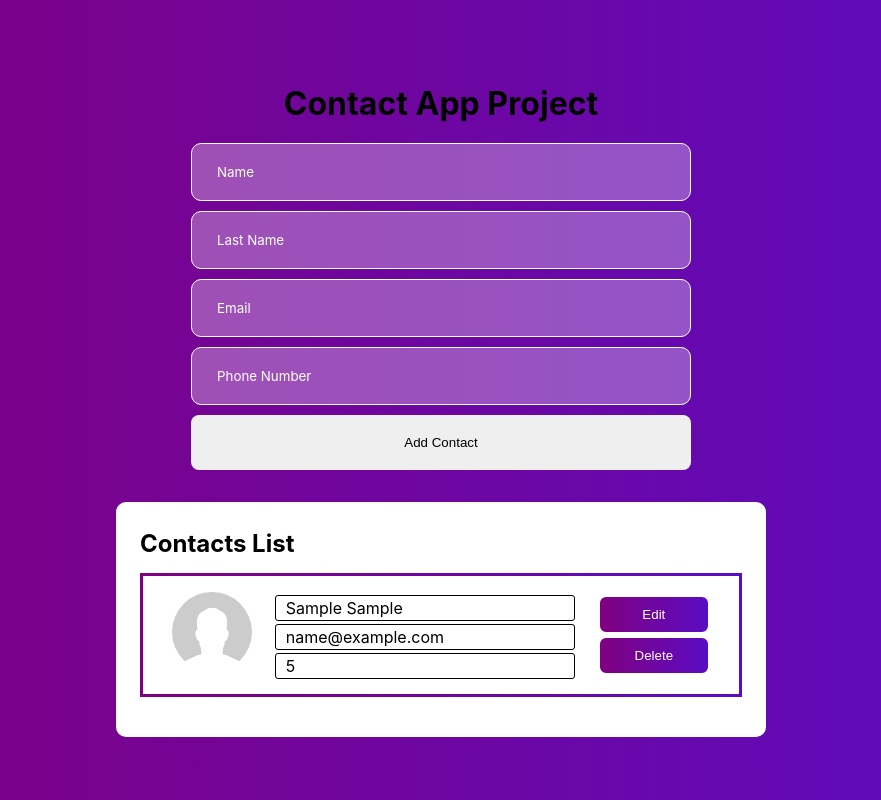
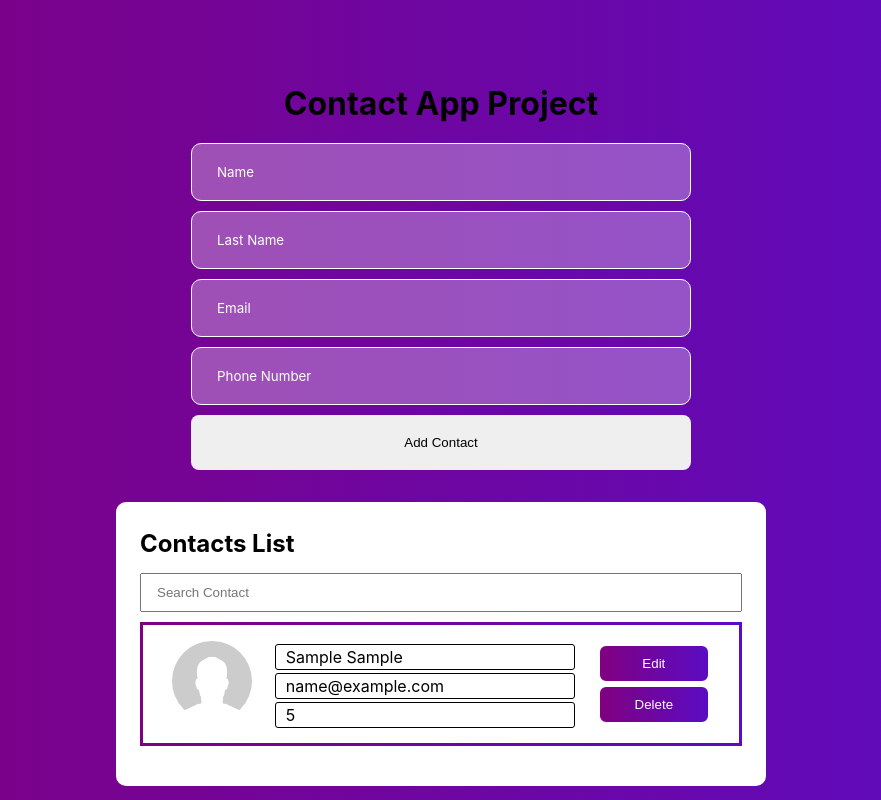
Before and after one commit to 7abracadabra7/contact-app, a React (Vite) app: page / in a window 1280 px wide. Both pictures are taken after typing "Sample", "Sample", "name@example.com", "5" into the empty fields and a click on the button "Add Contact". Shown: the whole page, without its empty margins (199-1080 px from the left). Built offline with nearby package versions, Linux system fonts and the light colour scheme.

Commit message:
search contact structure added

```diff
--- a/src/components/AddContact.jsx
+++ b/src/components/AddContact.jsx
@@ -27,12 +27,18 @@ const AddContact = () => {
 
   const addContactHandler = () => {
     const contactId = uuidv4();
-    const newContact = { ...contact, id: contactId };
+    const newContact = {
+      ...contact,
+      id: contactId,
+      fullname: contact.name + " " + contact.lastname,
+    };
     setContacts((contacts) => [...contacts, newContact]);
+    console.log(contacts);
     setContact({
       id: "",
       name: "",
       lastname: "",
+      fullname: "",
       email: "",
       number: "",
     });
@@ -41,6 +47,7 @@ const AddContact = () => {
   return (
     <div className={styles.container}>
       <input
+        className={styles.input}
         type="text"
         placeholder="Name"
         name="name"
@@ -48,6 +55,7 @@ const AddContact = () => {
         value={contact.name}
       />
       <input
+        className={styles.input}
         type="text"
         placeholder="Last Name"
         name="lastname"
@@ -55,6 +63,7 @@ const AddContact = () => {
         value={contact.lastname}
       />
       <input
+        className={styles.input}
         type="text"
         placeholder="Email"
         name="email"
@@ -62,6 +71,7 @@ const AddContact = () => {
         value={contact.email}
       />
       <input
+        className={styles.input}
         type="number"
         placeholder="Phone Number"
         name="number"
--- a/src/components/AddContact.module.css
+++ b/src/components/AddContact.module.css
@@ -6,7 +6,7 @@
   align-items: center;
 }
 
-.container input {
+.input {
   width: 100%;
   background-color: rgba(255, 255, 255, 0.3);
   border-radius: 10px;
@@ -18,7 +18,7 @@
   font-family: inherit;
 }
 
-input::placeholder {
+.input::placeholder {
   font-family: inherit;
   color: #ffffff;
 }
--- a/src/components/ContactItem.module.css
+++ b/src/components/ContactItem.module.css
@@ -52,5 +52,4 @@
 .icons button:hover {
   background: #5b0cc3;
   border-color: black;
-
 }
--- a/src/components/ContactsList.jsx
+++ b/src/components/ContactsList.jsx
@@ -1,15 +1,32 @@
 /* eslint-disable react/prop-types */
 import ContactItem from "./ContactItem";
+import Search from "./Search";
 import styles from "./ContactsList.module.css";
+import { useEffect, useState } from "react";
+import { searchContacts } from "../helper/filterContacts";
 
 const ContactsList = ({ contacts, onDelete }) => {
+  const [filteredContacts, setFilteredContacts] = useState([]);
+
+  useEffect(() => {
+    setFilteredContacts(contacts);
+  }, [contacts]);
+  console.log("contacts", contacts);
+  console.log("filter", filteredContacts);
+  const searchHandler = (name) => {
+    console.log("your searched value", name);
+    const displayedContacts = searchContacts(contacts, name);
+    setFilteredContacts(displayedContacts);
+    console.log("hello", filteredContacts);
+  };
+
   return (
     <div className={styles.container}>
       <h3>Contacts List</h3>
       <div className={styles.contacts}>
-        {console.log(contacts)}
+        {contacts.length > 0 ? <Search searchHandler={searchHandler} /> : ""}
         {contacts.length ? (
-          contacts.map((contact) => (
+          filteredContacts.map((contact) => (
             <ContactItem
               key={contact.id}
               contact={contact}
--- /dev/null
+++ b/src/components/Search.jsx
@@ -0,0 +1,15 @@
+import styles from "./Search.module.css";
+const Search = ({ searchHandler }) => {
+  return (
+    <div>
+      <input
+        className={styles.searchInput}
+        type="text"
+        placeholder="Search Contact"
+        onChange={(event) => searchHandler(event.target.value)}
+      />
+    </div>
+  );
+};
+
+export default Search;
--- /dev/null
+++ b/src/components/Search.module.css
@@ -0,0 +1,6 @@
+.searchInput {
+    width: 100%;
+    padding: 10px 15px;
+    /* border-radius: 8px; */
+    margin-bottom: 10px;
+}
--- /dev/null
+++ b/src/helper/filterContacts.js
@@ -0,0 +1,9 @@
+const searchContacts = (contacts, search) => {
+  if (!search) return contacts;
+  const searchedContacts = contacts.filter((contact) =>
+    contact.fullname.toLowerCase().includes(search)
+  );
+  return searchedContacts;
+};
+
+export {searchContacts}
```
